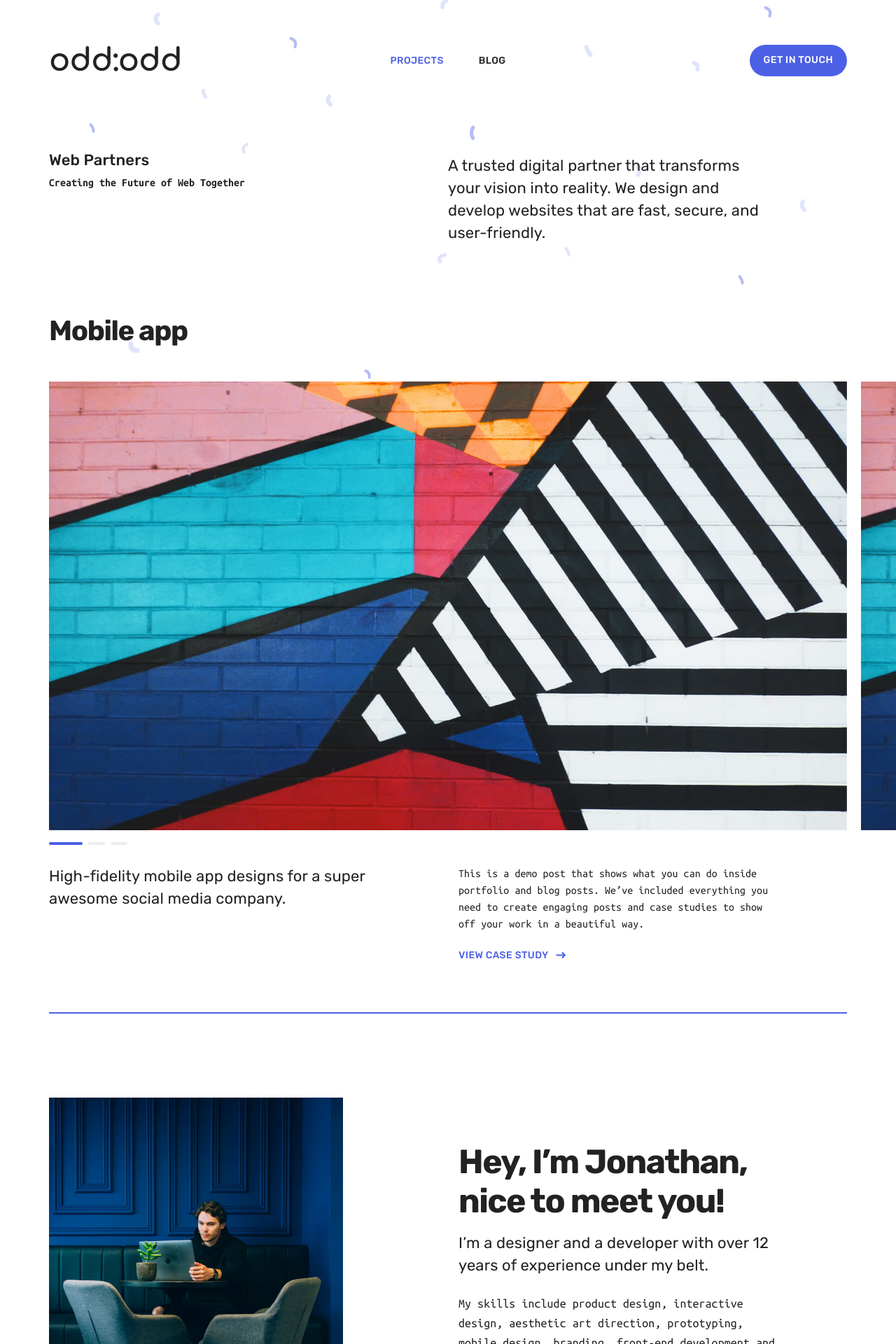
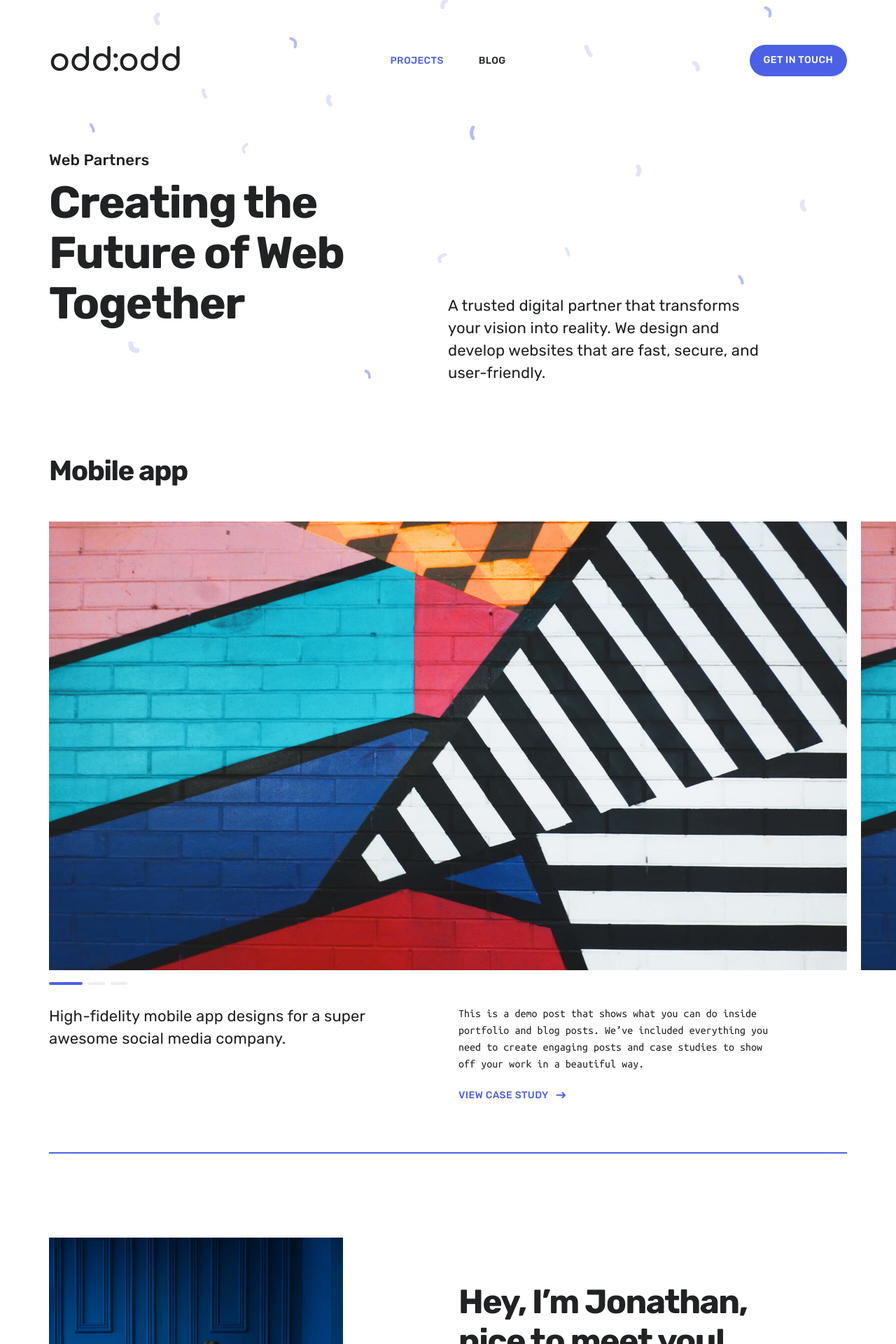
Before and after one commit to oddodd-o/oddodd-o.github.io, a Jekyll site: the page built from index.html, in a window 1280 px wide. Shown: the top 1920 px of the page at 70% size. Built offline with Jekyll 4.4.1, drawn with Linux system fonts in a browser that asks for light colours; nearby versions of some CDN libraries.

Commit message:
h1 수정

```diff
--- a/index.html
+++ b/index.html
@@ -19,7 +19,7 @@ featured_image: /images/social.jpg
     <div class="wrap grid">
       <div class="title">
         <p class="subtitle">{{ page.overtitle }}</p>
-        <strong>{{ page.title }}</strong>
+        <h1>{{ page.title }}</h1>
       </div>
 
       <p class="intro subtitle--light">
```
